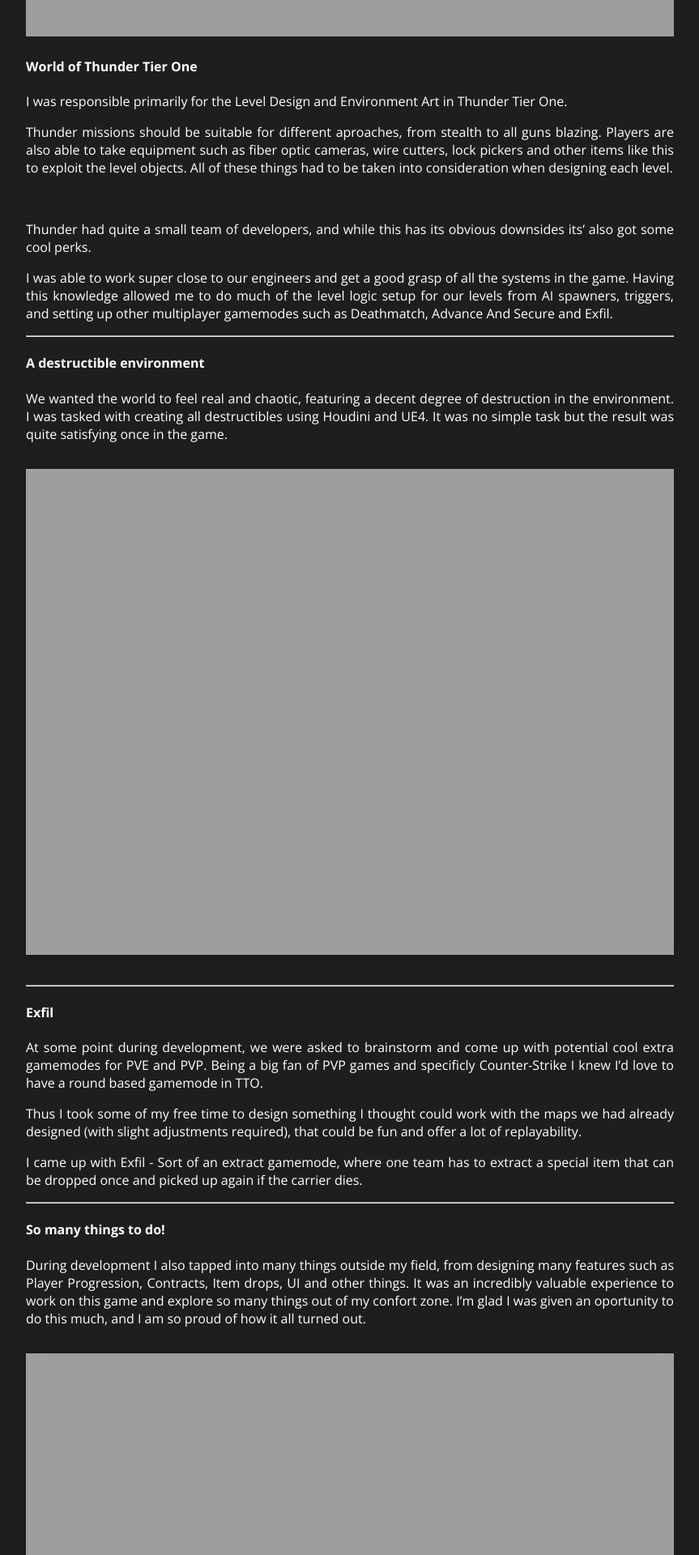
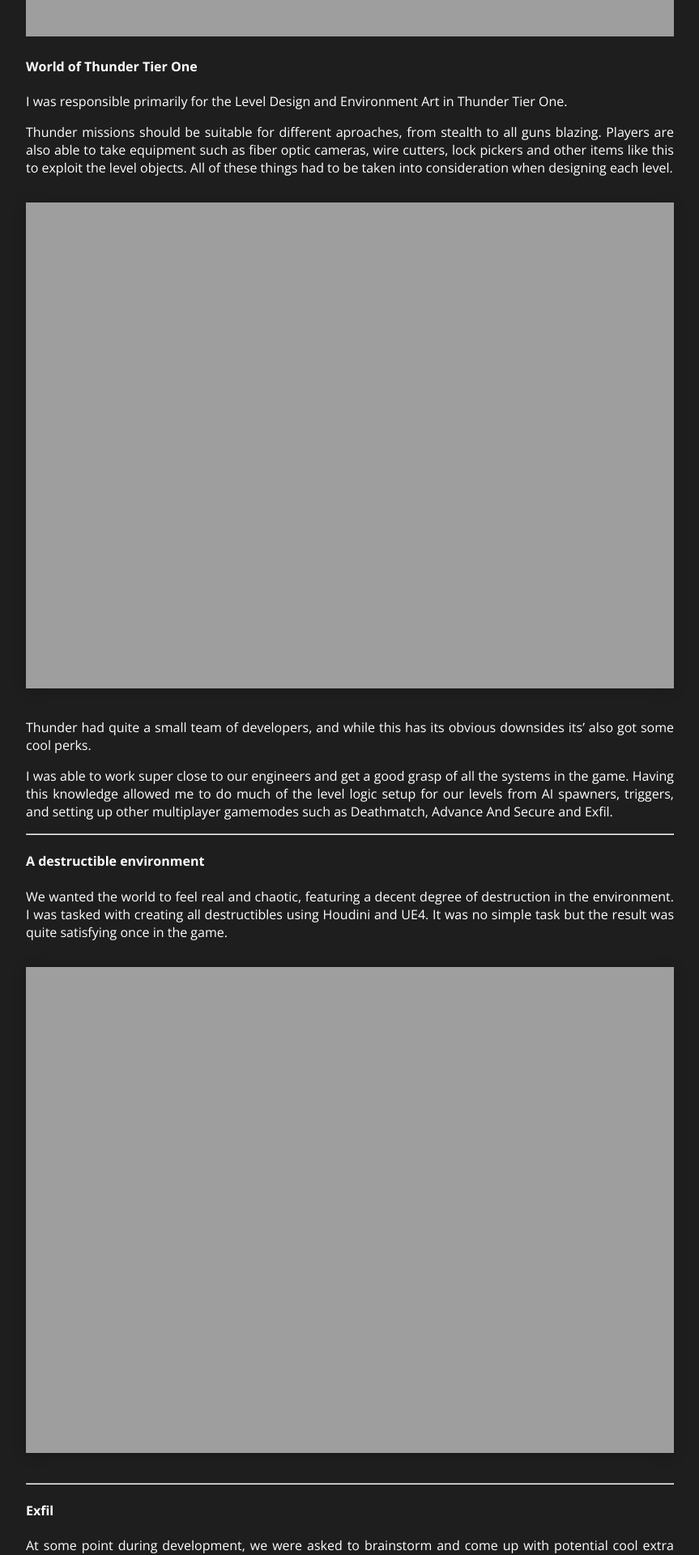
Before and after one commit to THEREALUNREAL/THEREALUNREAL.github.io, a Jekyll site: the page built from _posts/2021-12-07-ThunderTierOne.markdown, in a window 1280 px wide. Shown: the part 1087-3007 px from the top of the page at 81% size, without its empty margins (208-1071 px from the left). Built offline with Jekyll 4.4.1, drawn with Linux system fonts in a browser that asks for light colours; nearby versions of some CDN libraries; grey boxes are pictures that could not be loaded.

Commit message:
Update 2021-12-07-ThunderTierOne.markdown

```diff
--- a/_posts/2021-12-07-ThunderTierOne.markdown
+++ b/_posts/2021-12-07-ThunderTierOne.markdown
@@ -21,7 +21,7 @@
 
 Thunder missions should be suitable for different aproaches, from stealth to all guns blazing. Players are also able to take equipment such as fiber optic cameras, wire cutters, lock pickers and other items like this to exploit the level objects. All of these things had to be taken into consideration when designing each level.
 
-<br>
+[![TTO #1]({{ site.url }}/images/ThunderTierOne/silverdew.png)]({{ site.url }}/images/ThunderTierOne/silverdew.png)
 
 Thunder had quite a small team of developers, and while this has its obvious downsides its' also got some cool perks.
 
@@ -33,7 +33,7 @@
 
 We wanted the world to feel real and chaotic, featuring a decent degree of destruction in the environment. I was tasked with creating all destructibles using Houdini and UE4. It was no simple task but the result was quite satisfying once in the game.
 
-[![TTO #1]({{ site.url }}/images/ThunderTierOne/destructibles1.gif)]({{ site.url }}/images/ThunderTierOne/destructibles1.gif)
+[![TTO #2]({{ site.url }}/images/ThunderTierOne/destructibles1.gif)]({{ site.url }}/images/ThunderTierOne/destructibles1.gif)
 
 <hr>
 
```
Also changed, not shown: other parts of _posts/2021-12-07-ThunderTierOne.markdown (+1 -1 lines).
